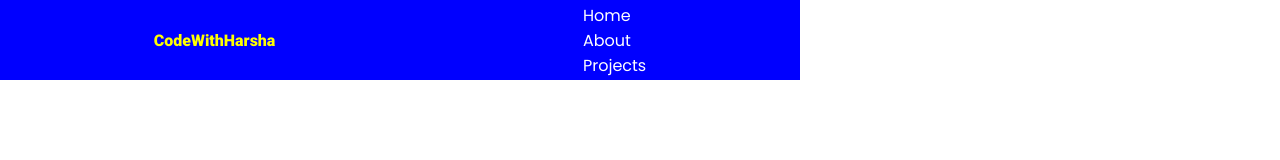
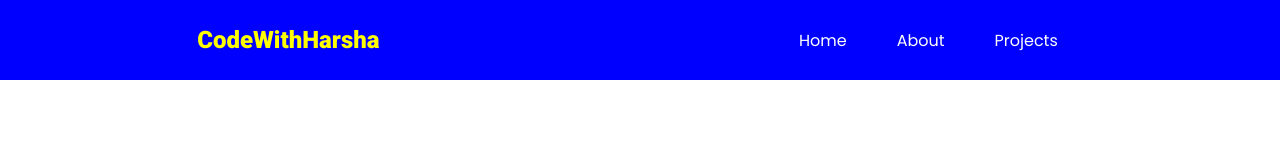
Before and after one commit to harshadhatagale/codewithharsha.github.io, a plain HTML site: page index.html in a window 1280 px wide. Drawn offline with Linux system fonts and the light colour scheme.

Commit message:
update index.css

```diff
--- a/index.css
+++ b/index.css
@@ -10,7 +10,7 @@ nav{
   background: blue;
   display: flex;
   justify-content: space-around;
-  width: 100vh;
+  width: 100vw;
   height: 80px;
   align-items: center;
 }
@@ -18,8 +18,27 @@ nav{
   color: yellow;
   font-weight: 800;
   font-family: roboto;
+  font-size: 1.5em;
 }
 .nav-links ul li a{
   color: white;
   font-weight: 400;
+  border-radius: 1em;
+  padding: 10px 25px;
 }
+.nav-links ul li a:hover{
+  background: white;
+  color: #000;
+}
+.nav-links ul{
+  display: flex;
+  justify-content: space-around;
+  align-items: center;
+}
+
+@media only screen and (max-width: 768px){
+
+}
+@media only screen and (max-width: 480px){
+
+}
```
